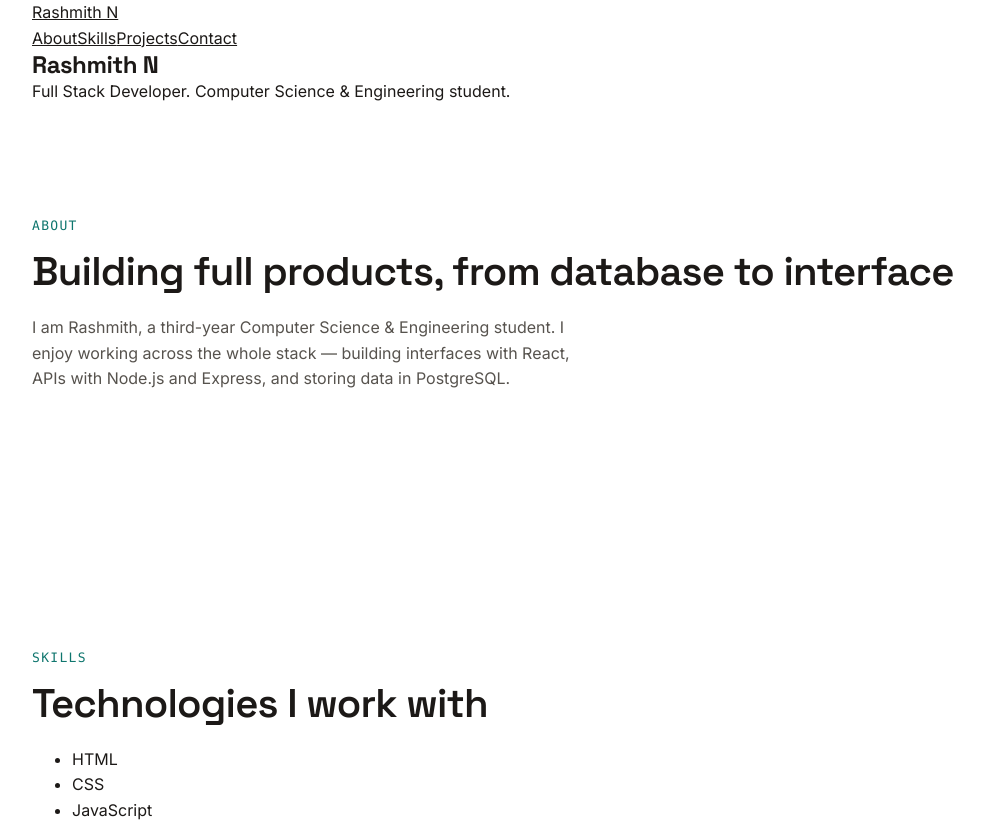
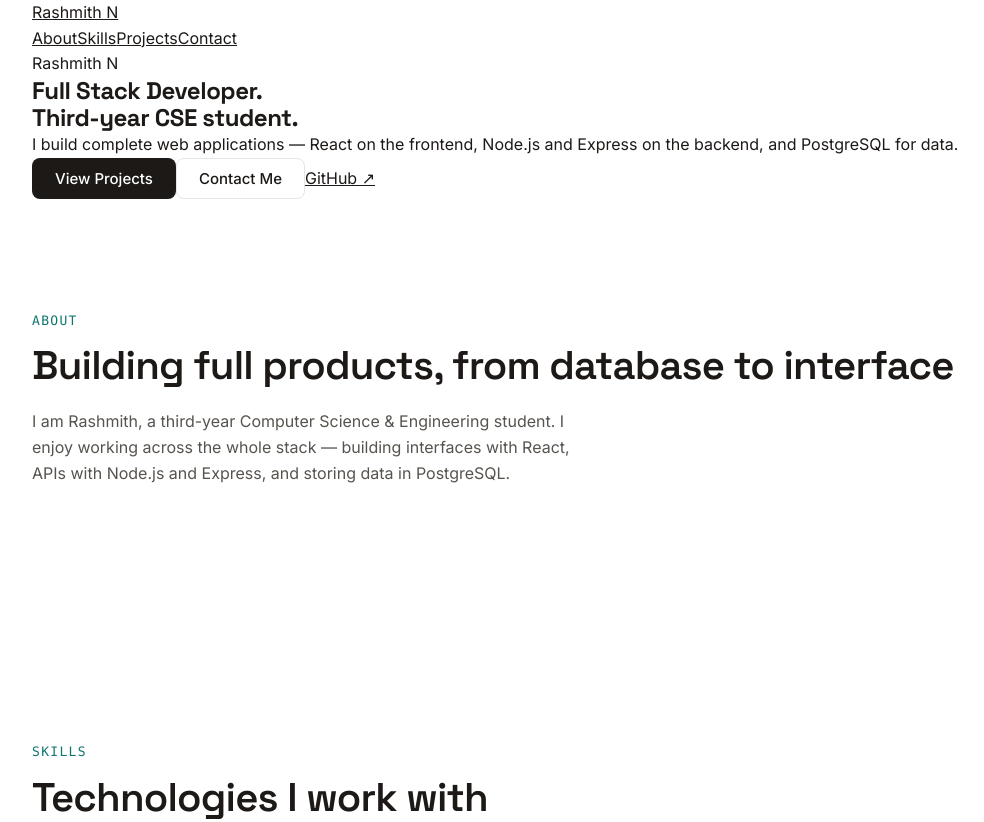
Before and after one commit to Rashmith-N/portfolio, a React (Vite) app in the folder frontend/: page / in a window 1280 px wide. Shown: the top 822 px of the page, without its empty margins (92-1076 px from the left). Built offline with nearby package versions, Linux system fonts and the light colour scheme.

Commit message:
Update Hero.jsx

```diff
--- a/frontend/src/components/Hero.jsx
+++ b/frontend/src/components/Hero.jsx
@@ -2,8 +2,28 @@ export default function Hero() {
   return (
     <section className="hero">
       <div className="container">
-        <h1>Rashmith N</h1>
-        <p>Full Stack Developer. Computer Science & Engineering student.</p>
+        <p className="hero-eyebrow">Rashmith N</p>
+        <h1 className="hero-title">
+          Full Stack Developer.
+          <br />
+          Third-year CSE student.
+        </h1>
+        <p className="hero-text">
+          I build complete web applications — React on the frontend, Node.js and
+          Express on the backend, and PostgreSQL for data.
+        </p>
+        <div className="hero-actions">
+          <a className="btn btn-primary" href="#projects">View Projects</a>
+          <a className="btn btn-secondary" href="#contact">Contact Me</a>
+          <a
+            className="hero-github"
+            href="https://github.com/Rashmith-N"
+            target="_blank"
+            rel="noreferrer"
+          >
+            GitHub ↗
+          </a>
+        </div>
       </div>
     </section>
   )
```
